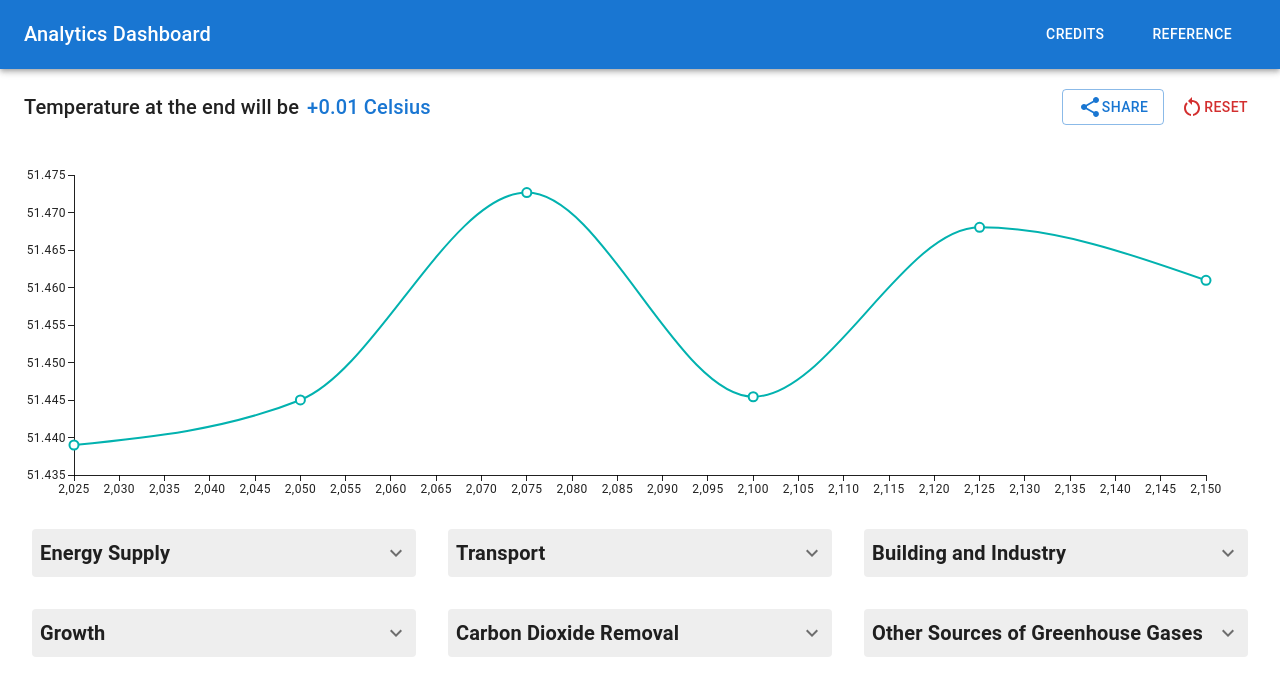
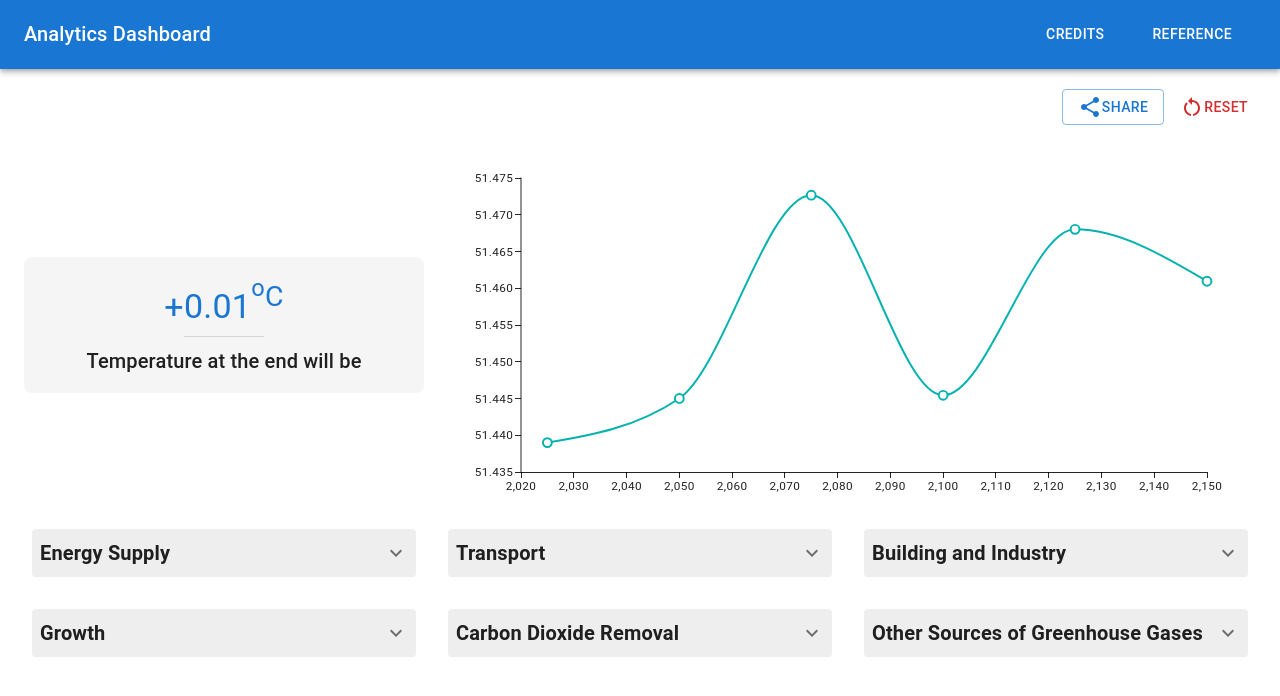
Before and after one commit to F4nt4stic-Four/dashboard, a React (Create React App) app: page / in a window 1280 px wide. Shown: the top 696 px of the page. Built offline with nearby package versions, Linux system fonts and the light colour scheme.

Commit message:
Base layout design

```diff
--- a/src/components/Charts/ResourceChart.js
+++ b/src/components/Charts/ResourceChart.js
@@ -1,6 +1,6 @@
 import { LineChart } from "@mui/x-charts";
 import { generateTemperaturePrediction, normalizeToOneDigit } from "./units";
-import { Stack, Typography, Box, Button } from "@mui/material";
+import { Stack, Typography, Box, Button, Divider } from "@mui/material";
 import { CopyAll, RestartAlt, Share } from "@mui/icons-material";
 import { useRef, useState } from "react";
 
@@ -26,24 +26,10 @@ export const ResourceChart = ({ inputs, onResetHandler }) => {
     <Box sx={{ height: "100%", maxHeight: "50vh" }}>
       <Stack
         direction="row"
-        justifyContent="space-between"
+        spacing={1}
         alignItems="center"
-        spacing={2}
+        justifyContent="flex-end"
       >
-        <Stack direction="row" spacing={1}>
-          <Typography variant="h6">Temperature at the end will be</Typography>
-          <Typography variant="h6" color="primary">
-            +
-            {normalizeToOneDigit(
-              generateTemperaturePrediction(
-                TIME_SERIES[TIME_SERIES.length - 1],
-                inputs,
-              ),
-            )}{" "}
-            Celsius
-          </Typography>
-        </Stack>
-        <Stack direction="row" spacing={1} alignItems="center">
         <Button color="primary" variant="outlined" onClick={onShareHandler}>
           {isCopied ? (
             <>
@@ -60,6 +46,36 @@ export const ResourceChart = ({ inputs, onResetHandler }) => {
           Reset
         </Button>
       </Stack>
+      <Stack
+        spacing={4}
+        direction="row"
+        sx={{ height: "100%" }}
+        alignItems="center"
+      >
+        <Stack
+          spacing={1}
+          alignItems="center"
+          sx={{
+            p: 2,
+            minWidth: "25rem",
+            borderRadius: 2,
+            backgroundColor: "grey.100",
+          }}
+        >
+          <Typography variant="h4" color="primary">
+            +
+            {normalizeToOneDigit(
+              generateTemperaturePrediction(
+                TIME_SERIES[TIME_SERIES.length - 1],
+                inputs,
+              ),
+            )}
+            <sup>
+              <sup>o</sup>C
+            </sup>
+          </Typography>
+          <Divider sx={{ width: "5rem" }} />
+          <Typography variant="h6">Temperature at the end will be</Typography>
         </Stack>
         <LineChart
           ref={chartRef}
@@ -71,8 +87,12 @@ export const ResourceChart = ({ inputs, onResetHandler }) => {
               ),
             },
           ]}
-        sx={{ mx: "auto" }}
+          sx={{
+            mx: "auto",
+            pl: 2,
+          }}
         />
+      </Stack>
     </Box>
   );
 };
--- a/src/components/Header/Credits.js
+++ b/src/components/Header/Credits.js
@@ -1,38 +1,90 @@
-import { Close } from "@mui/icons-material"
-import { Box, IconButton, Stack, styled, Tooltip, Typography } from "@mui/material"
+import { Close } from "@mui/icons-material";
+import {
+  Box,
+  IconButton,
+  Stack,
+  styled,
+  Tooltip,
+  Typography,
+} from "@mui/material";
 
 const Image = styled("img")(() => ({
   width: "100%",
   height: "100%",
-}))
+}));
 
 export const Credits = ({ onClose }) => {
-    return <>
+  return (
+    <>
       <Stack direction="row" justifyContent="space-between" alignItems="center">
-            <Typography variant="h4" color="primary">2025S SSW 555-WS Course Project</Typography>
+        <Typography variant="h4" color="primary">
+          2025S SSW 555-WS Course Project
+        </Typography>
         <Tooltip title="Close">
           <IconButton onClick={onClose} color="error">
             <Close fontSize="large" />
           </IconButton>
         </Tooltip>
       </Stack>
-        <Stack spacing={5} sx={{my: 4}} direction={{xs: "column", lg: "row"}} justifyContent="space-between" alignItems="center">
+      <Stack
+        spacing={5}
+        sx={{ my: 4 }}
+        direction={{ xs: "column", lg: "row" }}
+        justifyContent="space-between"
+        alignItems="center"
+      >
         <Tooltip title="Professor Yu" arrow>
-            <Box onClick={() => window.open("https://www.linkedin.com/in/zhongyuan-yu-7955102a/", "_blank")} sx={{display: "flex", maxWidth: "20rem", borderRadius: 2, overflow: "hidden", cursor: "pointer"}}>
-                <Image src="https://media.licdn.com/dms/image/v2/C4D03AQHzLdtGHALpXg/profile-displayphoto-shrink_800_800/profile-displayphoto-shrink_800_800/0/1517597891408?e=1749081600&v=beta&t=9sevc8-odyHhj0iNEjdOuMFzRMPOMoobfeZvdHgrYUE" alt="Professor Yu" />
+          <Box
+            onClick={() =>
+              window.open(
+                "https://www.linkedin.com/in/zhongyuan-yu-7955102a/",
+                "_blank",
+              )
+            }
+            sx={{
+              display: "flex",
+              maxWidth: "20rem",
+              borderRadius: 2,
+              overflow: "hidden",
+              cursor: "pointer",
+            }}
+          >
+            <Image
+              src="https://media.licdn.com/dms/image/v2/C4D03AQHzLdtGHALpXg/profile-displayphoto-shrink_800_800/profile-displayphoto-shrink_800_800/0/1517597891408?e=1749081600&v=beta&t=9sevc8-odyHhj0iNEjdOuMFzRMPOMoobfeZvdHgrYUE"
+              alt="Professor Yu"
+            />
           </Box>
         </Tooltip>
-            <Box sx={{maxWidth: "25rem"}}>
+        <Box sx={{ maxWidth: "25rem" }}>
           <Typography variant="h5" textAlign="center">
-                    Special Thanks to Professor Yu and Professor Chen for his guidance and support throughout the project.
+            Special Thanks to Professor Yu and Professor Chen for their guidance
+            and support throughout the project.
           </Typography>
         </Box>
         <Tooltip title="Professor Chen" arrow>
-            <Box onClick={() => window.open("https://www.linkedin.com/in/hao-chen-260413111/", "_blank")} sx={{display: "flex", maxWidth: "20rem", borderRadius: 2, overflow: "hidden", cursor: "pointer"}}>
-                <Image src="https://media.licdn.com/dms/image/v2/D4E03AQENpkHk4h9Z4Q/profile-displayphoto-shrink_800_800/profile-displayphoto-shrink_800_800/0/1690858573337?e=1749081600&v=beta&t=71oNKh-FKDRdCd4nJ1OwjKRFWSEaFeiaxEiXfgbqOrc" alt="Professor Chen" />
+          <Box
+            onClick={() =>
+              window.open(
+                "https://www.linkedin.com/in/hao-chen-260413111/",
+                "_blank",
+              )
+            }
+            sx={{
+              display: "flex",
+              maxWidth: "20rem",
+              borderRadius: 2,
+              overflow: "hidden",
+              cursor: "pointer",
+            }}
+          >
+            <Image
+              src="https://media.licdn.com/dms/image/v2/D4E03AQENpkHk4h9Z4Q/profile-displayphoto-shrink_800_800/profile-displayphoto-shrink_800_800/0/1690858573337?e=1749081600&v=beta&t=71oNKh-FKDRdCd4nJ1OwjKRFWSEaFeiaxEiXfgbqOrc"
+              alt="Professor Chen"
+            />
           </Box>
         </Tooltip>
-
       </Stack>
+      <Typography variant="h5">Fantastic 4 Team Members</Typography>
     </>
-}
+  );
+};
--- a/src/input.config.js
+++ b/src/input.config.js
@@ -110,7 +110,7 @@ export const INPUT_CONFIGS = [
         min: 0,
         step: 1,
         max: 250,
-        unit: "$/ton CO2",
+        unit: "$/ton CO<sub>2</sub>",
         stateConfig: {
           0: "status quo",
           5: "low",
```
Lines whose indentation alone changed are shown as unchanged.
